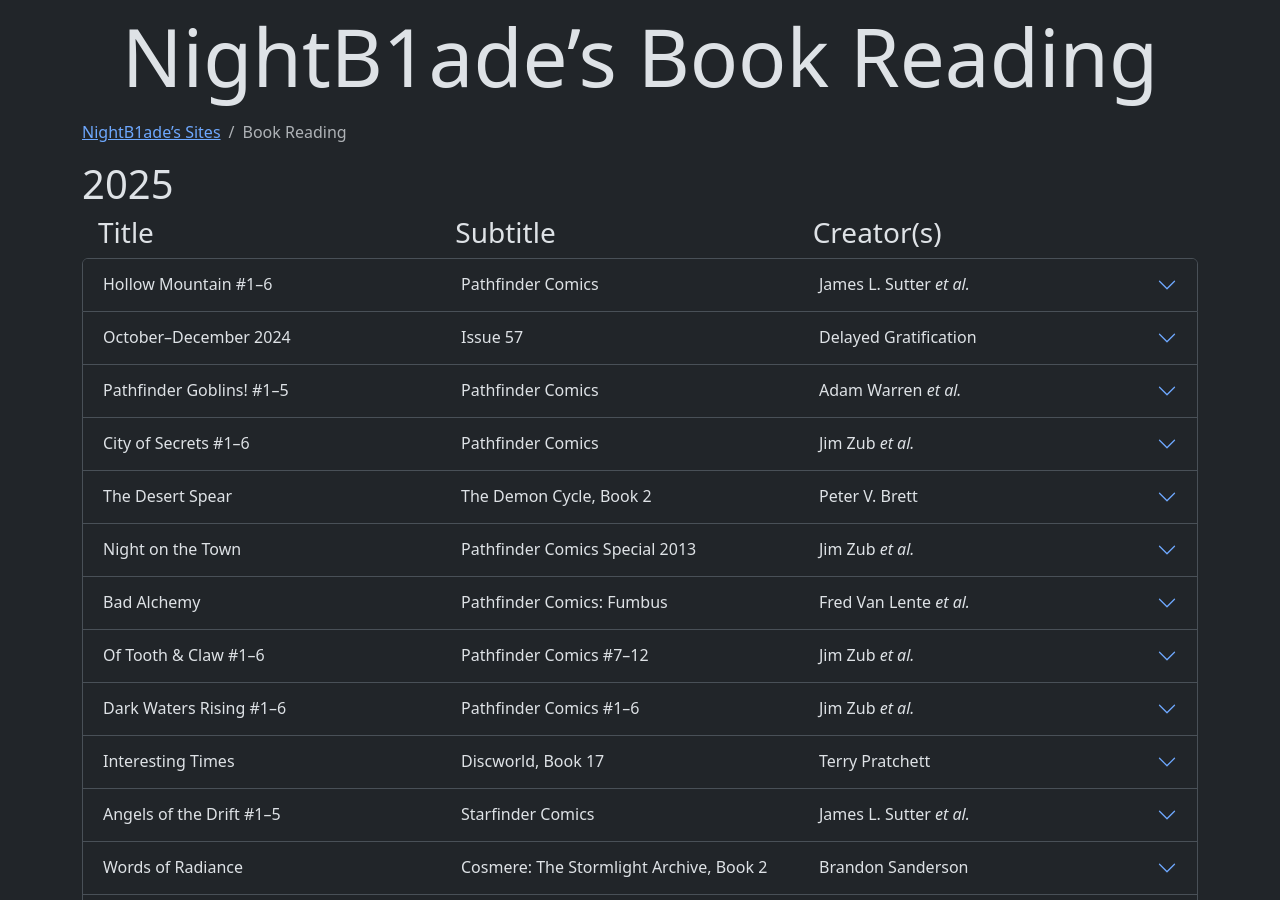
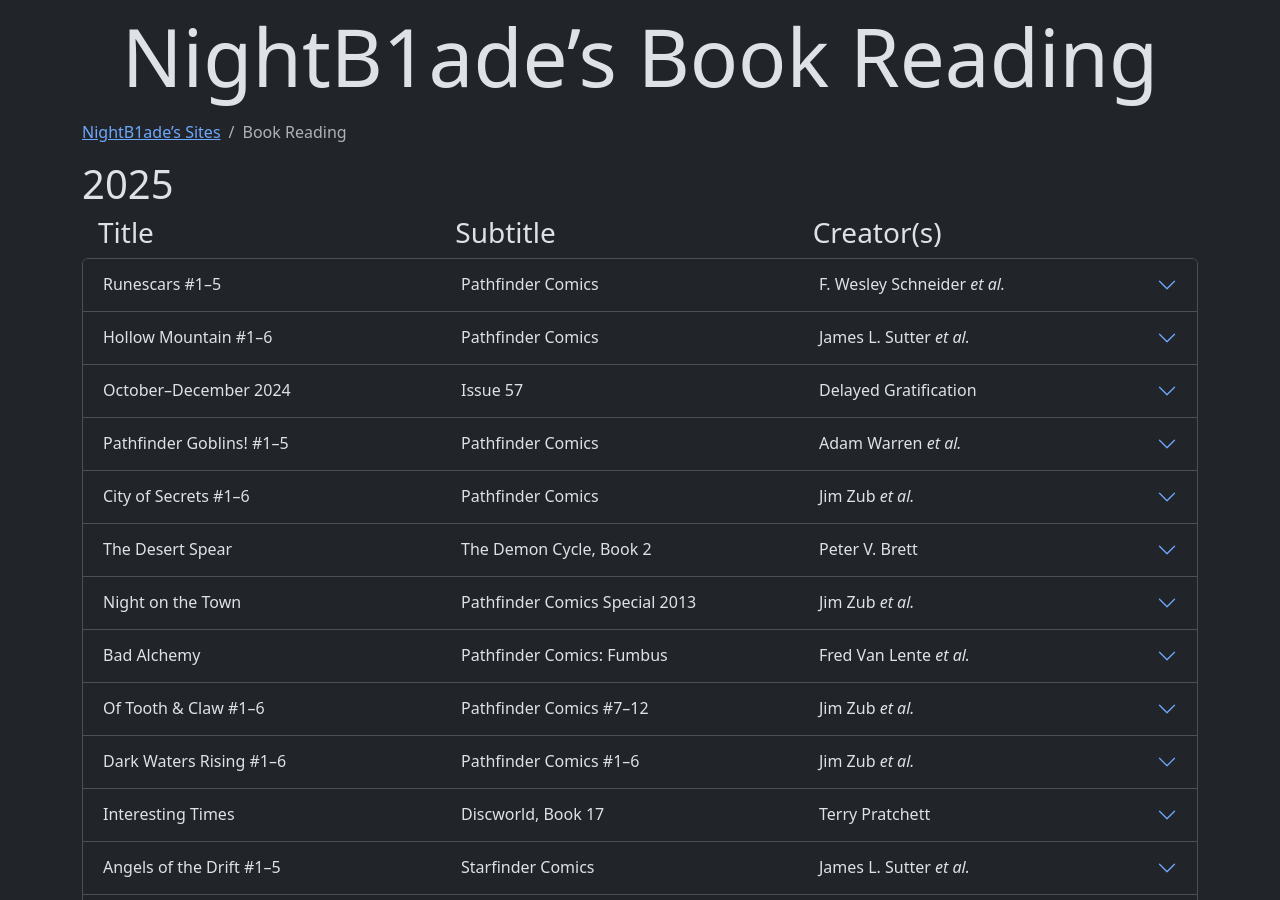
Before and after one commit to NightB1ade/BookReading, a Jekyll site: the page built from index.html, in a window 1280 px wide and 900 px high. Built offline with Jekyll 4.4.1, drawn with Linux system fonts in a browser that asks for light colours.

Commit message:
Pathfinder: Runescars: Add

```diff
--- a/_data/ReadingList.json
+++ b/_data/ReadingList.json
@@ -2507,4 +2507,20 @@
 				, "percentage": 1
 		}]
 	}
+	, {
+		"title": "Runescars #1–5"
+		, "subtitle": "Pathfinder Comics"
+		, "creators": [
+			"F. Wesley Schneider"
+			, "Ediano Silva"
+			, "Omi Remalante"
+			, "Tom Napolitano"
+			, "James L. Sutter"
+		]
+		, "notes": []
+		, "progress": [{
+				"date": "2025-05-04"
+				, "percentage": 1
+		}]
+	}
 ]
```
